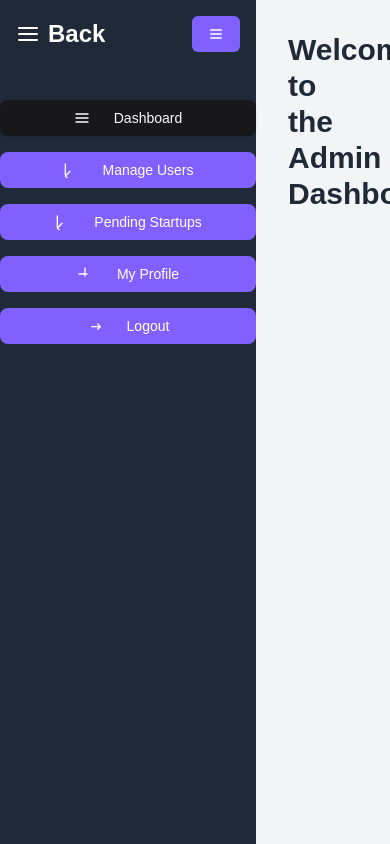
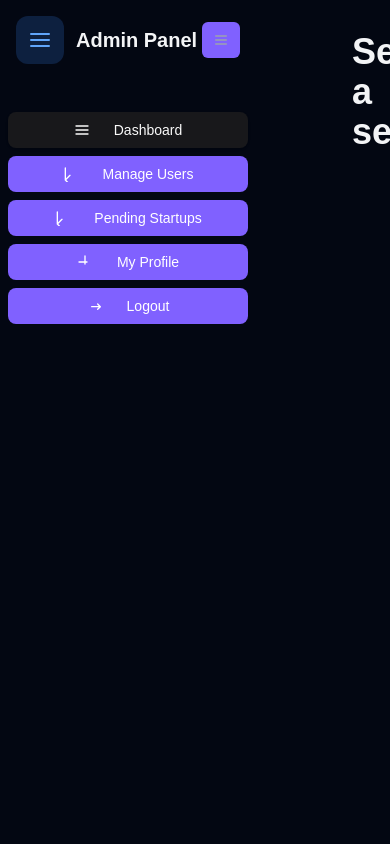
Before and after one commit to baishakhinegelKeross/startup-funding, a Next.js app: page /admin in a window 390 px wide. Built offline with nearby package versions, Linux system fonts and the light colour scheme; no server answers.

Commit message:
Refactor PendingStartupsPage and add AdminLayout component for improved admin interface and campaign management

```diff
--- /dev/null
+++ b/src/app/admin/layout.tsx
@@ -0,0 +1,122 @@
+"use client";
+
+import React, { useState } from 'react';
+import Link from 'next/link';
+import { motion, AnimatePresence } from 'framer-motion';
+import {
+    Sidebar as ShadcnSidebar,
+    SidebarItem,
+} from '@/components/ui/sidebar';
+import { Button } from '@/components/ui/button';
+import { HomeIcon, UsersIcon, StartupIcon, ProfileIcon, LogoutIcon, MenuIcon } from '@/components/icons';
+import { useRouter } from 'next/navigation';
+
+const AdminLayout: React.FC<{ children: React.ReactNode }> = ({ children }) => {
+    const [isSidebarOpen, setIsSidebarOpen] = useState<boolean>(true);
+    const [selectedSection, setSelectedSection] = useState<string>('Dashboard');
+    const router = useRouter();
+
+    const handleToggleSidebar = () => {
+        setIsSidebarOpen(!isSidebarOpen);
+    };
+
+    const handleSelectSection = (section: string) => {
+        setSelectedSection(section);
+    };
+
+    const handleAdminSection = (section: string) => {
+        setSelectedSection(section);
+        if (section === 'Pending Startups') {
+            router.push('admin/pendingStartups');
+        }
+    };
+
+    return (
+        <div className="flex h-screen bg-gray-950">
+            <ShadcnSidebar
+                isOpen={isSidebarOpen}
+                onToggle={handleToggleSidebar}
+                className="z-50"
+            >
+                <div className="flex items-center justify-between p-4">
+                    <Link href="/" className="group flex items-center gap-3">
+                        <motion.div
+                            whileHover={{ scale: 1.05 }}
+                            whileTap={{ scale: 0.95 }}
+                            className="flex h-12 w-12 items-center justify-center rounded-xl bg-blue-500/20"
+                        >
+                            <HomeIcon className="h-6 w-6 text-blue-400" />
+                        </motion.div>
+                        {isSidebarOpen && (
+                            <motion.span
+                                initial={{ opacity: 0, x: -10 }}
+                                animate={{ opacity: 1, x: 0 }}
+                                exit={{ opacity: 0, x: -10 }}
+                                className="text-xl font-bold text-gray-100"
+                            >
+                                Admin Panel
+                            </motion.span>
+                        )}
+                    </Link>
+
+                    <Button
+                        variant="ghost"
+                        onClick={handleToggleSidebar}
+                        className="lg:flex hover:bg-gray-800/50"
+                        size="icon"
+                    >
+                        <MenuIcon className="h-5 w-5 text-gray-400" />
+                    </Button>
+                </div>
+
+                <div className="mt-8 space-y-2 px-2">
+                    <SidebarItem
+                        icon={<HomeIcon className="h-5 w-5" />}
+                        label="Dashboard"
+                        active={selectedSection === 'Dashboard'}
+                        onClick={() => handleSelectSection('Dashboard')}
+                        isOpen={isSidebarOpen}
+                    />
+                    <SidebarItem
+                        icon={<UsersIcon className="h-5 w-5" />}
+                        label="Manage Users"
+                        active={selectedSection === 'Manage Users'}
+                        onClick={() => handleSelectSection('Manage Users')}
+                        isOpen={isSidebarOpen}
+                    />
+                    <SidebarItem
+                        icon={<StartupIcon className="h-5 w-5" />}
+                        label="Pending Startups"
+                        active={selectedSection === 'Pending Startups'}
+                        onClick={() => handleAdminSection('Pending Startups')}
+                        isOpen={isSidebarOpen}
+                    />
+                    <SidebarItem
+                        icon={<ProfileIcon className="h-5 w-5" />}
+                        label="My Profile"
+                        active={selectedSection === 'myProfile'}
+                        onClick={() => handleSelectSection('myProfile')}
+                        isOpen={isSidebarOpen}
+                    />
+                    <SidebarItem
+                        icon={<LogoutIcon className="h-5 w-5" />}
+                        label="Logout"
+                        active={selectedSection === 'Logout'}
+                        onClick={() => handleSelectSection('Logout')}
+                        isOpen={isSidebarOpen}
+                    />
+                </div>
+            </ShadcnSidebar>
+
+            <main className="flex-1 overflow-auto p-8 pl-[96px] lg:pl-[296px] transition-all duration-300">
+                <div className="mx-auto max-w-7xl">
+                    <AnimatePresence mode="wait">
+                        {children}
+                    </AnimatePresence>
+                </div>
+            </main>
+        </div>
+    );
+};
+
+export default AdminLayout;
--- a/src/app/admin/page.tsx
+++ b/src/app/admin/page.tsx
@@ -1,117 +1,74 @@
 "use client";
 
-import React, { useState } from 'react';
-import Link from 'next/link';
+import React from 'react';
 import dynamic from 'next/dynamic';
-import {
-  Sidebar as ShadcnSidebar,
-  SidebarItem,
-} from '@/components/ui/sidebar';
-import { Button } from '@/components/ui/button';
-import { HomeIcon, UsersIcon, StartupIcon, ProfileIcon, LogoutIcon, MenuIcon } from '@/components/icons';
-import { useRouter } from 'next/navigation';
+import { motion } from 'framer-motion';
 
 // Lazy load components
 const PendingStartups = dynamic(() => import('./pendingStartups/page'));
 const UpdateProfile = dynamic(() => import('@/components/admin/updateProfile/updateProfile'));
 
-const Sidebar: React.FC = () => {
-  const [isSidebarOpen, setIsSidebarOpen] = useState<boolean>(true);
-  const [selectedSection, setSelectedSection] = useState<string>('Dashboard');
-  const router = useRouter();
+interface AdminPageProps {
+  selectedSection: string;
+}
 
-  const handleToggleSidebar = () => {
-    setIsSidebarOpen(!isSidebarOpen);
-  };
-
-  const handleSelectSection = (section: string) => {
-    setSelectedSection(section);
-  };
-
-  const handleAdminSection = (section: string) => { setSelectedSection(section); if (section === 'Pending Startups') { router.push('admin/pendingStartups'); } };
-
+const AdminPage: React.FC<AdminPageProps> = ({ selectedSection }) => {
   const renderContent = () => {
     switch (selectedSection) {
       case 'Dashboard':
-        return <h1 className="text-3xl font-semibold text-gray-800">Welcome to the Admin Dashboard</h1>;
+        return (
+          <motion.div
+            initial={{ opacity: 0, y: 20 }}
+            animate={{ opacity: 1, y: 0 }}
+            exit={{ opacity: 0, y: -20 }}
+            className="space-y-6"
+          >
+            <h1 className="text-4xl font-bold bg-gradient-to-r from-blue-400 to-blue-600 bg-clip-text text-transparent">
+              Welcome to the Admin Dashboard
+            </h1>
+            <p className="text-gray-400">Manage your platform and users from one central location.</p>
+          </motion.div>
+        );
       case 'Manage Users':
-        return <h1 className="text-3xl font-semibold text-gray-800">Manage Users Section</h1>;
+        return (
+          <motion.div
+            initial={{ opacity: 0, y: 20 }}
+            animate={{ opacity: 1, y: 0 }}
+            exit={{ opacity: 0, y: -20 }}
+          >
+            <h1 className="text-4xl font-bold text-gray-100">Manage Users</h1>
+          </motion.div>
+        );
       case 'Pending Startups':
         return <PendingStartups />;
       case 'myProfile':
         return <UpdateProfile />;
       case 'Logout':
-        return <h1 className="text-3xl font-semibold text-gray-800">You have been logged out.</h1>;
+        return (
+          <motion.div
+            initial={{ opacity: 0, y: 20 }}
+            animate={{ opacity: 1, y: 0 }}
+            exit={{ opacity: 0, y: -20 }}
+            className="text-center space-y-4"
+          >
+            <h1 className="text-4xl font-bold text-gray-100">Logging out...</h1>
+            <p className="text-gray-400">Thank you for using our platform.</p>
+          </motion.div>
+        );
       default:
-        return <h1 className="text-3xl font-semibold text-gray-800">Select a section to view content</h1>;
+        return (
+          <motion.div
+            initial={{ opacity: 0, y: 20 }}
+            animate={{ opacity: 1, y: 0 }}
+            exit={{ opacity: 0, y: -20 }}
+          >
+            <h1 className="text-4xl font-bold text-gray-100">Select a section</h1>
+          </motion.div>
+        );
     }
   };
 
-  return (
-    <div className="flex h-screen bg-gray-100">
-      {/* Sidebar */}
-      <ShadcnSidebar
-        isOpen={isSidebarOpen}
-        onToggle={handleToggleSidebar}
-        className="bg-gray-800 text-white transition-width duration-300"
-      >
-        <div className="flex items-center justify-between p-4">
-          {/* Updated Link component without nested <a> */}
-          <Link href="/" className={`flex items-center space-x-2 text-2xl font-bold ${isSidebarOpen ? 'block' : 'hidden'}`}>
-            <HomeIcon className="h-6 w-6" />
-            <span>Back</span>
-          </Link>
-
-          <Button variant="ghost" onClick={handleToggleSidebar} className="lg:hidden" aria-label={isSidebarOpen ? 'Close Sidebar' : 'Open Sidebar'}>
-            <MenuIcon className="h-6 w-6" />
-          </Button>
-        </div>
-
-        <div className="mt-8 space-y-4">
-          <SidebarItem
-            icon={<HomeIcon className="h-6 w-6" />}
-            label="Dashboard"
-            active={selectedSection === 'Dashboard'}
-            onClick={() => handleSelectSection('Dashboard')}
-            isOpen={isSidebarOpen}
-          />
-          <SidebarItem
-            icon={<UsersIcon className="h-6 w-6" />}
-            label="Manage Users"
-            active={selectedSection === 'Manage Users'}
-            onClick={() => handleSelectSection('Manage Users')}
-            isOpen={isSidebarOpen}
-          />
-          <SidebarItem
-            icon={<StartupIcon className="h-6 w-6" />}
-            label="Pending Startups"
-            active={selectedSection === 'Pending Startups'}
-            onClick={() => handleAdminSection('Pending Startups')}
-            isOpen={isSidebarOpen}
-          />
-          <SidebarItem
-            icon={<ProfileIcon className="h-6 w-6" />}
-            label="My Profile"
-            active={selectedSection === 'myProfile'}
-            onClick={() => handleSelectSection('myProfile')}
-            isOpen={isSidebarOpen}
-          />
-          <SidebarItem
-            icon={<LogoutIcon className="h-6 w-6" />}
-            label="Logout"
-            active={selectedSection === 'Logout'}
-            onClick={() => handleSelectSection('Logout')}
-            isOpen={isSidebarOpen}
-          />
-        </div>
-      </ShadcnSidebar>
-
-      {/* Main Content */}
-      <main className="flex-1 p-8 overflow-auto">
-        {renderContent()}
-      </main>
-    </div>
-  );
+  return renderContent();
 };
 
-export default Sidebar;
+export default AdminPage;
```
Also changed, not shown: src/app/admin/pendingStartups/page.tsx (+47 -10 lines).
